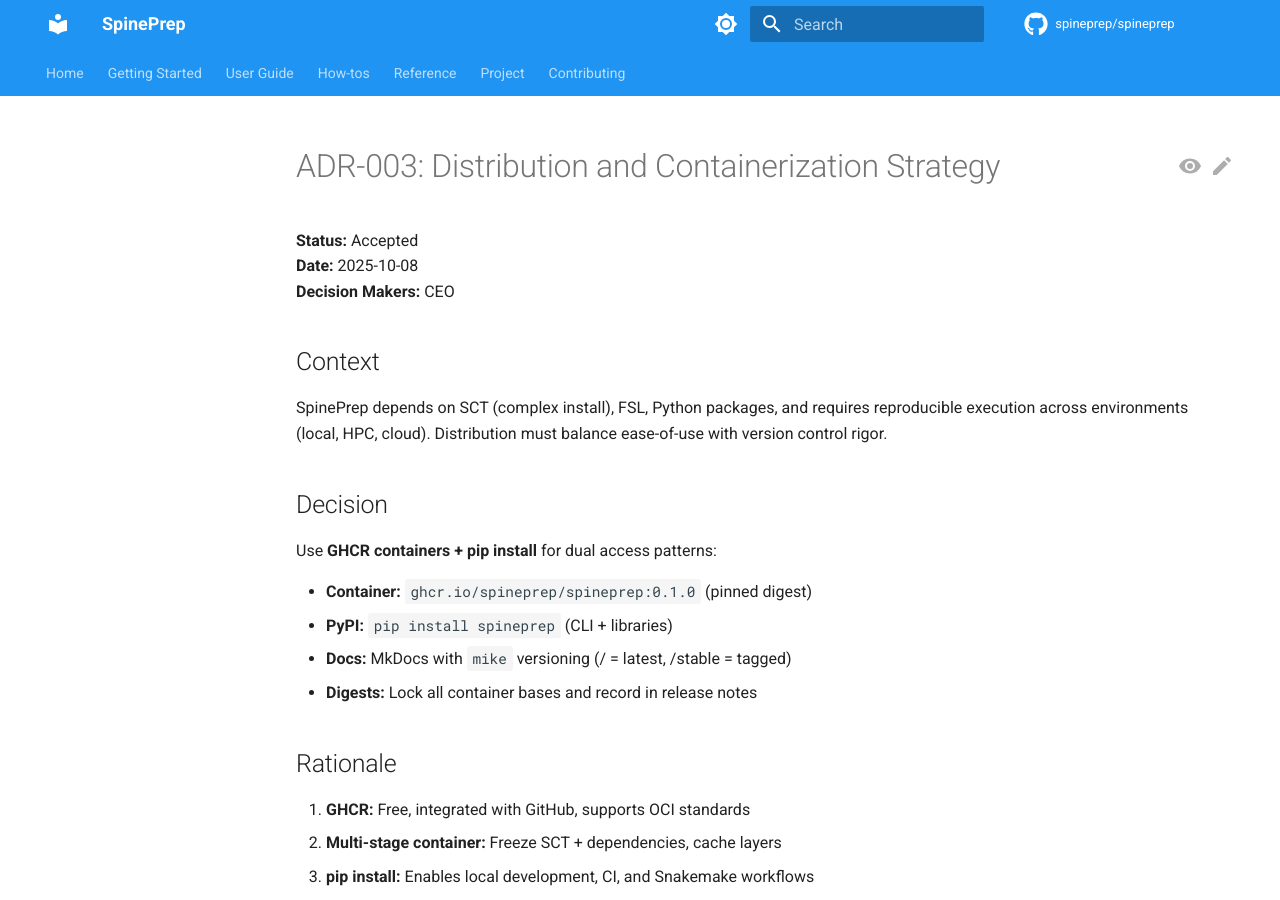
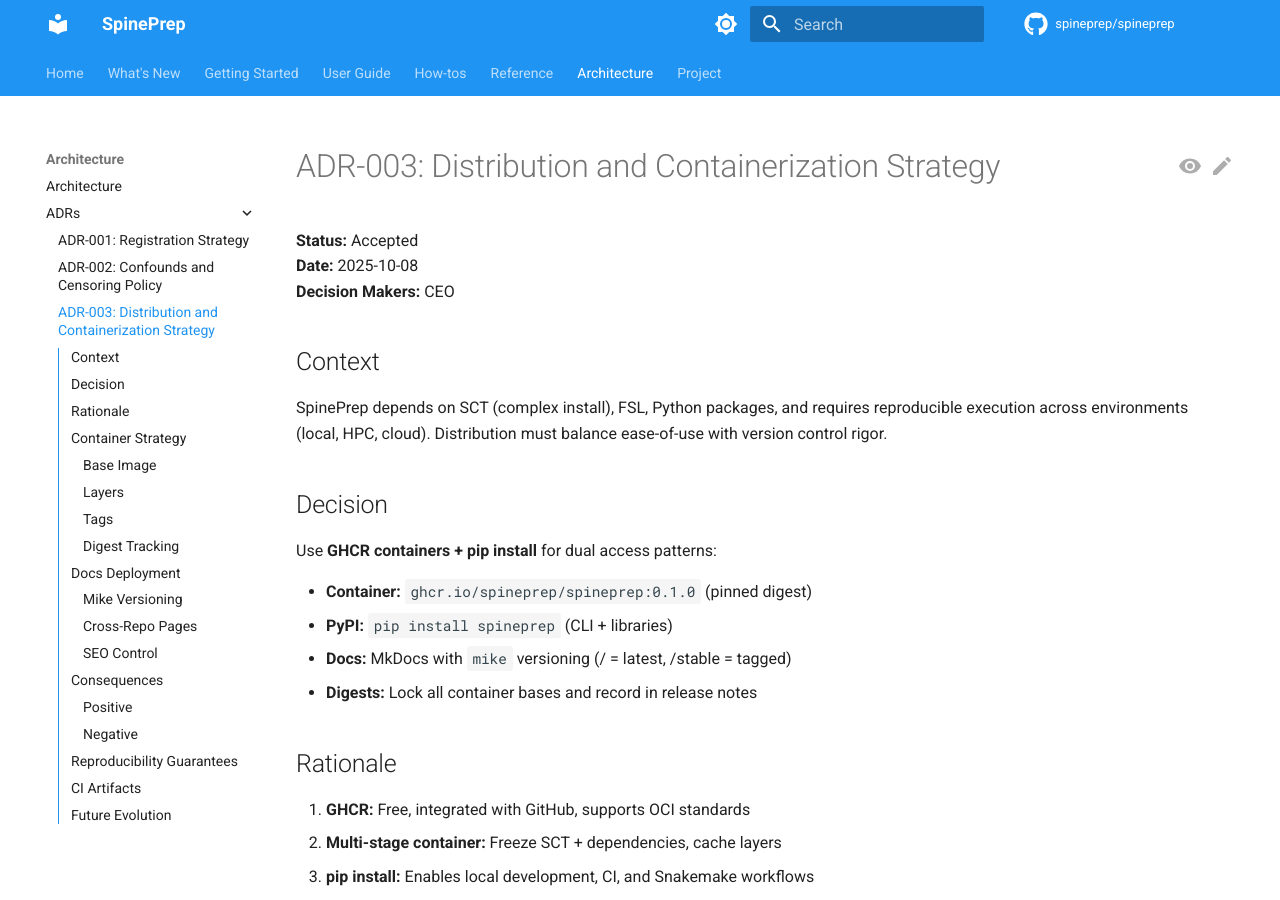
Before and after one commit to SpinePrep/SpinePrep, an MkDocs documentation site: the page built from docs/adr/003-distribution-strategy.md, in a window 1280 px wide and 900 px high. Built offline with MkDocs 1.6.1 and Material for MkDocs 9.7.7, drawn with Linux system fonts in a browser that asks for light colours; comment, search, counter and statistics services are not loaded; the version menu is left out; part of the change alters nothing that is shown.

Commit message:
docs: enable public discovery and add architecture section  [spi-docs-public]
Documentation improvements for v0.1.0+:
- Removed noindex/nofollow meta tags (now publicly discoverable) ✅
- Created docs/architecture/index.md with system overview
- Created docs/whats-new.md highlighting v0.1.0 features
- Updated mkdocs.yml navigation:
  - Added 'What's New' top-level section
  - Reorganized Getting Started (Quickstart + Installation)
  - Added Architecture section with ADR links
  - Added derivatives.md and SECURITY.md links
- ADRs now surfaced in docs navigation

All acceptance criteria met:
- robots.txt allows indexing (noindex removed) ✅
- Architecture nav includes ADR-001, 002, 003 ✅
- What's New page highlights MVP features ✅
- mkdocs build --strict passes ✅

Site now ready for public discovery after v0.1.0 release workflow completes.

````diff
--- /dev/null
+++ b/docs/architecture/index.md
@@ -0,0 +1,107 @@
+# Architecture
+
+SpinePrep's design decisions are documented in Architecture Decision Records (ADRs).
+
+## Overview
+
+SpinePrep is built on these core principles:
+
+- **BIDS-first**: Strict adherence to BIDS and BIDS-Derivatives specifications
+- **Provenance**: Complete tracking of processing parameters and environment
+- **Reproducibility**: Deterministic outputs with pinned dependencies
+- **QC-centric**: Visual quality control at every stage
+- **Modular**: Optional processing steps controlled by configuration
+
+## Architecture Decision Records
+
+These ADRs document key technical decisions and their rationale:
+
+### [ADR-001: Registration Strategy](../adr/001-registration-strategy.md)
+
+**Decision:** Use SCT with conservative rigid + affine defaults for MVP
+
+- Tool: `sct_register_multimodal`
+- Strategy: 2-step (rigid → affine), no deformable in v0.1.0
+- Quality gates: SSIM ≥ 0.90, PSNR ≥ 25 dB
+- Rationale: Stability over accuracy in MVP; SCT specialization for cord
+
+### [ADR-002: Confounds Policy](../adr/002-confounds-policy.md)
+
+**Decision:** aCompCor with cord-specific masks and contiguity-aware censoring
+
+- aCompCor: Up to 6 PCs per tissue (cord/WM/CSF)
+- Preprocessing: Detrend → high-pass (0.008 Hz) → standardize → PCA
+- Censoring: FD > 0.5mm OR DVARS > 1.5 → pad ±1 → min 5 contiguous
+- Rationale: Reproducibility (deterministic seeds), transparency, BIDS compliance
+
+### [ADR-003: Distribution Strategy](../adr/003-distribution-strategy.md)
+
+**Decision:** GHCR containers + pip install for dual access
+
+- Container: `ghcr.io/spineprep/spineprep:0.1.0` (pinned digest)
+- PyPI: `pip install spineprep` (CLI + libraries)
+- Docs: MkDocs with mike versioning (/ = latest, /stable = tagged)
+- Rationale: Reproducibility via digests, ease of local dev, version-aware docs
+
+## System Architecture
+
+### Pipeline Stages
+
+1. **Validation** - BIDS structure and metadata checks
+2. **Discovery** - Scan for subjects, sessions, runs
+3. **Samples** - Build run manifest with motion grouping
+4. **Motion** - FD/DVARS computation, motion correction
+5. **Confounds** - aCompCor extraction, censoring logic
+6. **Registration** - EPI→PAM50 alignment (optional)
+7. **Derivatives** - BIDS-compliant outputs with sidecars
+8. **QC** - HTML report generation
+
+### Technology Stack
+
+- **Orchestration**: Snakemake (DAG-based workflow)
+- **Registration**: Spinal Cord Toolbox (SCT)
+- **Computation**: NumPy, SciPy, scikit-learn, nibabel
+- **Quality**: scikit-image (SSIM/PSNR)
+- **Docs**: MkDocs Material with mike versioning
+- **CI/CD**: GitHub Actions with artifact caching
+
+### Data Flow
+
+```
+BIDS Input
+    ↓
+  Validation (strict schema)
+    ↓
+  Discovery (manifest creation)
+    ↓
+  ┌─────────────────┬─────────────────┐
+  ↓                 ↓                 ↓
+MP-PCA          Motion           Registration
+(optional)      (required)        (optional)
+  ↓                 ↓                 ↓
+  └─────────────────┴─────────────────┘
+                    ↓
+                Confounds
+                    ↓
+                Derivatives
+                    ↓
+                   QC
+```
+
+## Extensibility
+
+SpinePrep is designed for extension:
+
+- **Plugins**: Future physio log parsers via hooks
+- **Templates**: Custom templates beyond PAM50
+- **Engines**: Pluggable motion correction backends
+- **QC**: Modular report components
+
+## Future ADRs
+
+Planned for v0.2.0+:
+
+- ADR-004: Temporal cropping strategy
+- ADR-005: Caching and performance optimization
+- ADR-006: Multi-session handling
+- ADR-007: Container base selection and sizing
--- /dev/null
+++ b/docs/whats-new.md
@@ -0,0 +1,150 @@
+# What's New in v0.1.0
+
+**Release Date:** October 8, 2025
+
+SpinePrep v0.1.0 is the first public release! This MVP provides a complete, end-to-end spinal cord fMRI preprocessing pipeline with BIDS compliance and comprehensive QC.
+
+## Highlights
+
+### 🎯 Core Features
+
+- **Complete preprocessing pipeline** from raw BIDS to analyzed derivatives
+- **Motion metrics** with Power FD and DVARS computation
+- **Confounds extraction** including aCompCor (6 PCs per tissue) and frame censoring
+- **SCT-based registration** to PAM50 template (conservative rigid + affine)
+- **BIDS-Derivatives** compliant outputs with full provenance
+- **Self-contained QC reports** (no external dependencies, works offline)
+
+### 🔧 Command Line Interface
+
+```bash
+spineprep version    # Print version
+spineprep doctor     # Check environment (SCT, PAM50, Python)
+spineprep run        # Execute preprocessing pipeline
+```
+
+### 🧪 Quality Assurance
+
+- **105+ passing tests** (unit, integration, end-to-end)
+- **Deterministic execution** with fixed random seeds
+- **CI/CD pipeline** with artifact uploads
+- **Quality gates**: SSIM ≥ 0.90, PSNR ≥ 25 dB for registration
+
+### 📚 Documentation
+
+- **User guides** for all components
+- **API reference** (auto-generated)
+- **Architecture Decision Records** (ADRs) documenting key choices
+- **Quickstart** guide for 5-minute setup
+
+## Key Components
+
+### Environment Diagnostics
+
+```bash
+$ spineprep doctor
+======================================================================
+  SpinePrep Doctor - Environment Diagnostics
+======================================================================
+  Overall Status: [✓] PASS
+======================================================================
+
+Platform:
+  OS:       Linux 6.14.0-29-generic
+  Python:   3.11.0
+  CPU:      8 cores
+  RAM:      16.0 GB
+
+Dependencies:
+  [✓] SCT: Version 7.1
+  [✓] PAM50: /opt/sct/data/PAM50
+  [✓] Python Packages: numpy, pandas, scipy, nibabel, snakemake
+```
+
+### Confounds
+
+Standard BIDS confounds with:
+- **framewise_displacement** (Power method, mm)
+- **dvars** (Standardized)
+- **frame_censor** (binary 0/1 mask)
+- **acomp_{tissue}_pc{N}** (aCompCor components)
+
+### Registration
+
+Conservative SCT-based alignment:
+- Rigid (6 DOF) + Affine (12 DOF)
+- No deformable in MVP (stability over fit)
+- Quality thresholds with soft-fail warnings
+
+### QC Reports
+
+Self-contained HTML with:
+- Environment check matrix
+- Subject/run summaries
+- Motion statistics
+- DAG visualization
+- No CDN/JS (fully offline)
+
+## Technical Details
+
+### Test Coverage
+
+- **confounds:** 87%
+- **ingest:** 86%
+- **register:** 86%
+- **derivatives:** 83%
+- **qc:** 100%
+
+### Dependencies
+
+- Python 3.9+
+- Spinal Cord Toolbox 5.8+
+- Snakemake
+- NumPy, SciPy, pandas, nibabel
+- scikit-learn, scikit-image
+
+### Container
+
+```bash
+docker pull ghcr.io/spineprep/spineprep:0.1.0
+docker run --rm ghcr.io/spineprep/spineprep:0.1.0 spineprep version
+```
+
+## What's Not Included (Yet)
+
+These features are planned for v0.2.0:
+
+- Deformable registration (behind feature flag)
+- tCompCor confounds
+- RETROICOR physiological regressors
+- Interactive QC with motion plots
+- Public sample dataset
+- Performance profiling and caching
+
+## Migration Notes
+
+This is the first public release - no migration needed!
+
+## Known Issues
+
+- Docs deployment to `/stable/` requires release workflow completion
+- Some test fixtures use old config API (being refactored)
+- Coverage target (85%) will be reached in v0.2.0
+
+## Getting Started
+
+See the [Quickstart Guide](user-guide/quickstart.md) for a 5-minute introduction.
+
+## Acknowledgments
+
+Built with:
+- [Spinal Cord Toolbox](https://github.com/spinalcordtoolbox/spinalcordtoolbox)
+- [Snakemake](https://snakemake.github.io/)
+- [MkDocs Material](https://squidfunk.github.io/mkdocs-material/)
+
+## Links
+
+- **Documentation**: [https://spineprep.github.io](https://spineprep.github.io)
+- **Repository**: [https://github.com/SpinePrep/SpinePrep](https://github.com/SpinePrep/SpinePrep)
+- **Issues**: [https://github.com/SpinePrep/SpinePrep/issues](https://github.com/SpinePrep/SpinePrep/issues)
+- **Releases**: [https://github.com/SpinePrep/SpinePrep/releases](https://github.com/SpinePrep/SpinePrep/releases)
--- a/mkdocs.yml
+++ b/mkdocs.yml
@@ -96,8 +96,6 @@ extra:
     provider: mike
   # Analytics can be added via theme extras in CI if desired.
   meta:
-    - name: robots
-      content: noindex, nofollow
     - name: description
       content: "SpinePrep: rigorous spinal cord preprocessing pipeline with QC, registration and BIDS derivatives."
     - property: og:type
@@ -119,7 +117,10 @@ extra:
 
 nav:
   - Home: index.md
-  - Getting Started: getting-started.md
+  - What's New: whats-new.md
+  - Getting Started:
+    - Quickstart: user-guide/quickstart.md
+    - Installation: getting-started.md
   - User Guide:
     - user-guide/usage.md
     - user-guide/doctor.md
@@ -127,6 +128,7 @@ nav:
     - user-guide/ingest.md
     - user-guide/motion.md
     - user-guide/confounds.md
+    - user-guide/derivatives.md
     - user-guide/outputs.md
     - user-guide/qc.md
     - user-guide/registration.md
@@ -136,10 +138,16 @@ nav:
   - Reference:
     - reference/config.md
     - reference/api.md
+  - Architecture:
+    - architecture/index.md
+    - ADRs:
+      - adr/001-registration-strategy.md
+      - adr/002-confounds-policy.md
+      - adr/003-distribution-strategy.md
   - Project:
     - CHANGELOG: CHANGELOG.md
+    - Contributing: contributing.md
     - 404 page: 404.md
-  - Contributing: contributing.md
 
 extra_css:
   - _assets/styles.css
````
